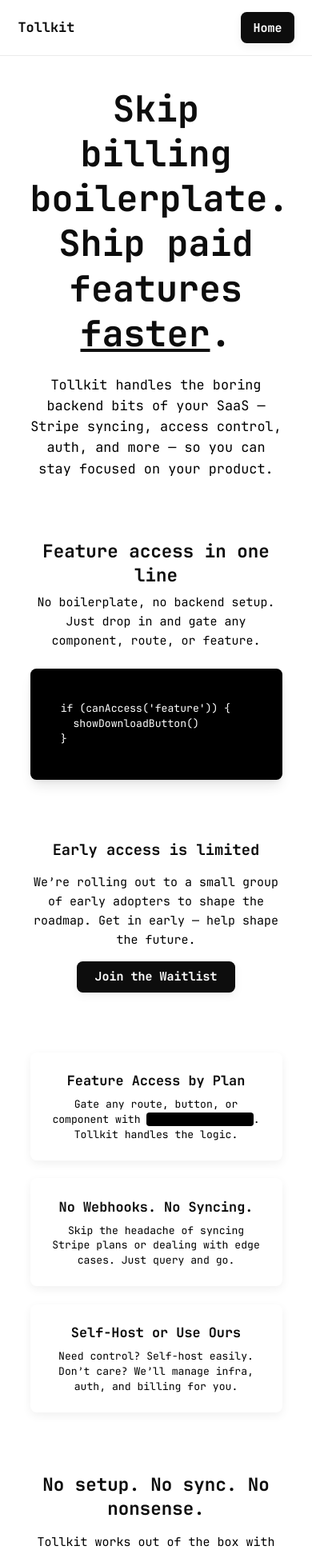
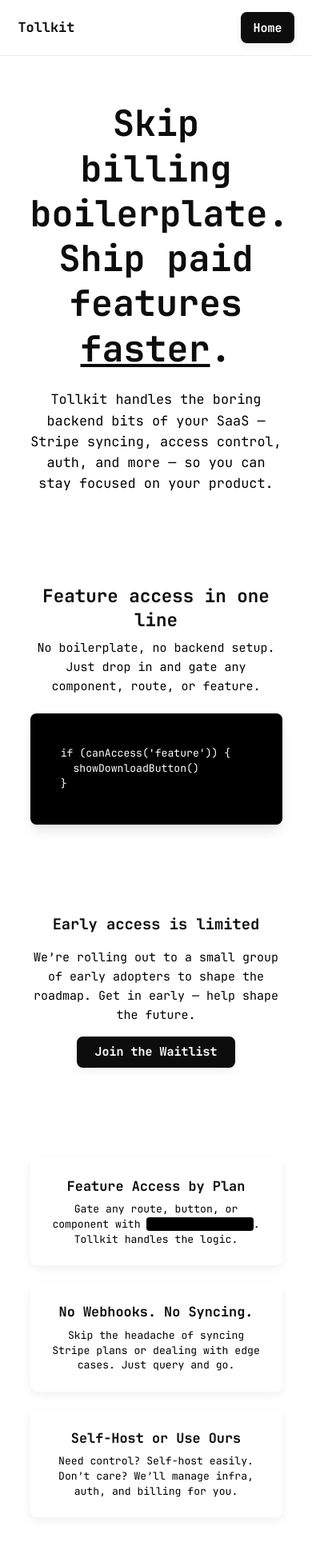
Before and after one commit to tollkitdev/tollkit-site, a Vue app: page / in a window 390 px wide. Shown: the top 1943 px of the page at 80% size. Built offline with nearby package versions, Linux system fonts and the light colour scheme; no server answers.

Commit message:
mobile spacing updates

```diff
--- a/src/components/SimplicitySection.vue
+++ b/src/components/SimplicitySection.vue
@@ -1,7 +1,7 @@
 <template>
   <section>
     <h2 class="text-2xl font-bold mb-4">No setup. No sync. No nonsense.</h2>
-    <p class="mb-6">
+    <p class="mb-10">
       Tollkit works out of the box with your Stripe setup. Drop it in, gate features, and ship
       subscriptions in minutes.
     </p>
--- a/src/views/WaitlistView.vue
+++ b/src/views/WaitlistView.vue
@@ -1,23 +1,23 @@
 <template>
   <div>
-    <HeroSection class="mx-auto max-w-4xl text-center p-10 md:py-20 md:mt-30" />
+    <HeroSection class="mx-auto max-w-4xl text-center px-10 py-15 md:py-20 md:mt-30" />
     <!-- <WaitlistForm class="my-20" /> -->
 
-    <VisualPreview class="mx-auto max-w-4xl text-center p-10 md:py-20" />
+    <VisualPreview class="mx-auto max-w-4xl text-center px-10 py-15 md:py-20" />
 
-    <FOMOSection class="mx-auto max-w-4xl text-center p-10 md:py-20" />
+    <FOMOSection class="mx-auto max-w-4xl text-center px-10 py-15 md:py-20" />
 
-    <FeatureList class="mx-auto max-w-4xl text-center p-10 md:py-20" />
+    <FeatureList class="mx-auto max-w-4xl text-center px-10 py-15 md:py-20" />
 
-    <SimplicitySection class="mx-auto max-w-4xl text-center p-10 md:py-20" />
+    <SimplicitySection class="mx-auto max-w-4xl text-center py-15 px-10 md:py-20" />
 
-    <WhoFor class="mx-auto max-w-4xl text-center p-10 md:py-20" />
+    <WhoFor class="mx-auto max-w-4xl text-center px-10 py-15 md:py-20" />
 
-    <FounderNote class="mx-auto max-w-4xl text-center p-10 md:py-20" />
+    <FounderNote class="mx-auto max-w-4xl text-center px-10 py-15 md:py-20" />
 
     <!-- <FeatureBenefitOutcome /> -->
 
-    <WaitlistForm class="mx-auto max-w-4xl text-center p-10 md:py-20" />
+    <WaitlistForm class="mx-auto max-w-4xl text-center px-10 py-15 md:py-20" />
   </div>
 </template>
 
```
